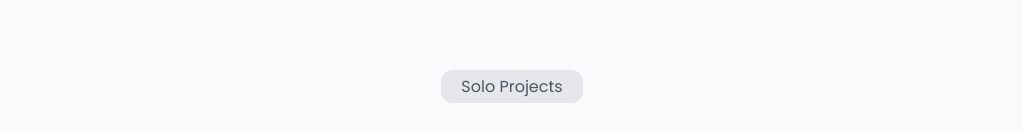
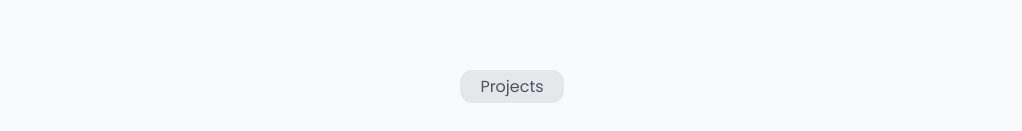
Before and after one commit to thomascansino/thomascansino-portfolio, a React (Vite) app in the folder thomascansino-frontend/: page / in a window 1280 px wide. Shown: the part 821-952 px from the top of the page, without its empty margins (128-1150 px from the left). Built offline with nearby package versions, Linux system fonts and the light colour scheme.

Commit message:
feat: modified projects section

```diff
--- a/thomascansino-frontend/src/Projects.jsx
+++ b/thomascansino-frontend/src/Projects.jsx
@@ -69,7 +69,7 @@ function Projects() {
     return (
         <div className='projects-container'>
             <div className='projects-main-container' id='projects'>
-                <div className='bubble-label'>Solo Projects</div>
+                <div className='bubble-label'>Projects</div>
 
                 {projects.map((project, i) => (
                     <div key={i} className='projects-main-card-container shadow'>
```
